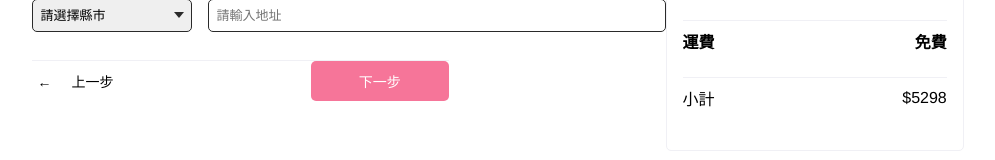
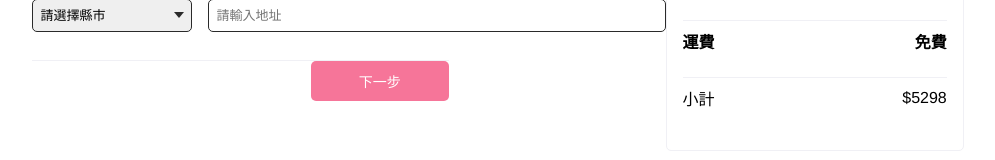
Before and after one commit to pooppicker/alpha-shop-vue, a Vue app: page /#/1 in a window 1280 px wide. Shown: the part 547-707 px from the top of the page, without its empty margins (166-1161 px from the left). Built offline with nearby package versions, Linux system fonts and the light colour scheme.

Commit message:
make prev btn hidden on first page

```diff
--- a/src/components/buttonPart/ButtonFunction.vue
+++ b/src/components/buttonPart/ButtonFunction.vue
@@ -1,6 +1,10 @@
 <template>
   <div id="btn-control" class="main__button">
-    <Button class="btn main__button__previous" :onClick="handlePrevious">
+    <Button
+      :class="[step <= 1 ? 'hide-btn' : 'show-btn']"
+      class="btn main__button__previous"
+      :onClick="handlePrevious"
+    >
       上一步
     </Button>
     <Button
@@ -8,7 +12,7 @@
       :onClick="finalStep ? handleSubmit : handleNext"
     >
       <template v-if="finalStep">確認下單</template>
-      <template v-else>下一步</template>
+      <template :class="btn - next" v-else>下一步</template>
     </Button>
   </div>
 </template>
@@ -61,4 +65,10 @@ export default {
   align-items: center;
   color: #ffffff;
 }
+.hide-btn {
+  visibility: hidden;
+}
+.show-btn {
+  visibility: visible;
+}
 </style>
--- a/src/views/Home.vue
+++ b/src/views/Home.vue
@@ -10,7 +10,11 @@
           v-bind="form"
           @formChange="form[$event.name] = $event.value"
         />
-        <ButtonFunction :step="step" :handleSubmit="handleSubmit" />
+        <ButtonFunction
+          :step="step"
+          :handleSubmit="handleSubmit"
+          :isFirstPage="form.isFirstPage"
+        />
       </div>
     </div>
     <!-- form panel -->
```
